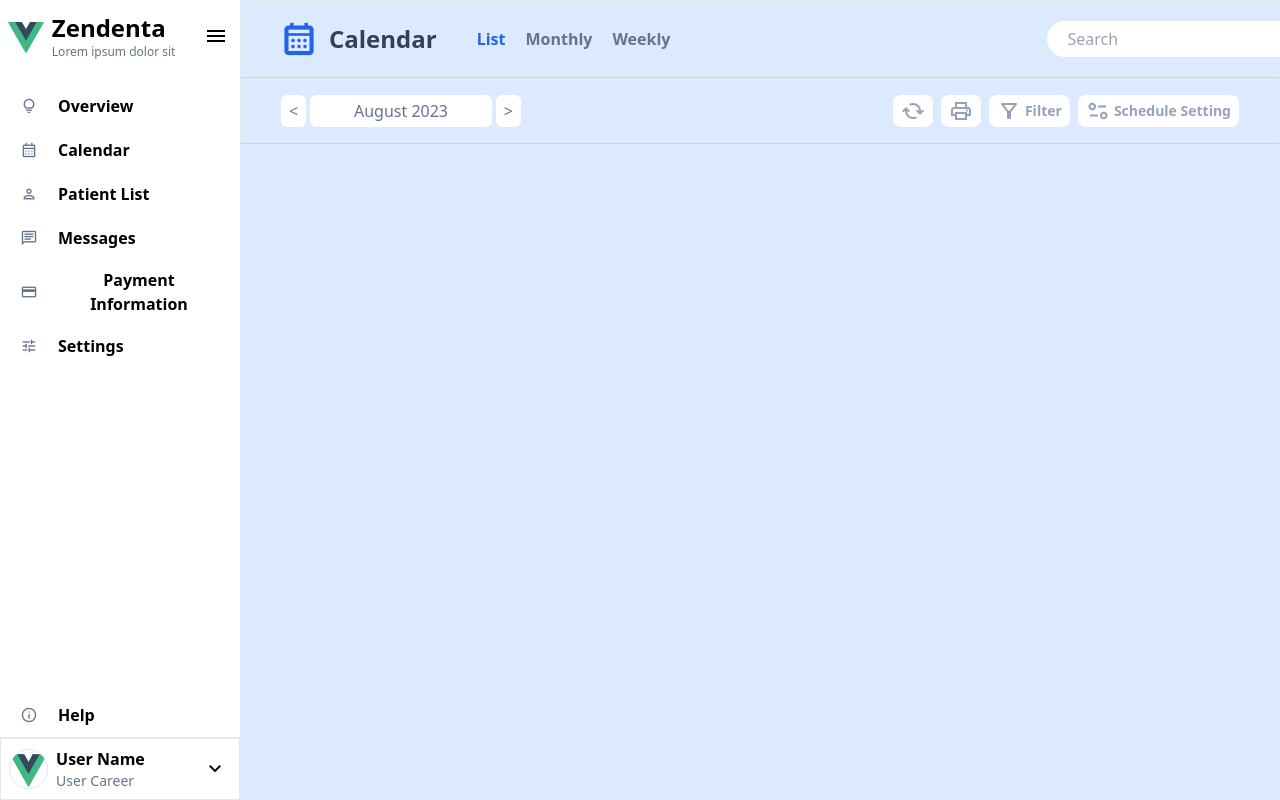
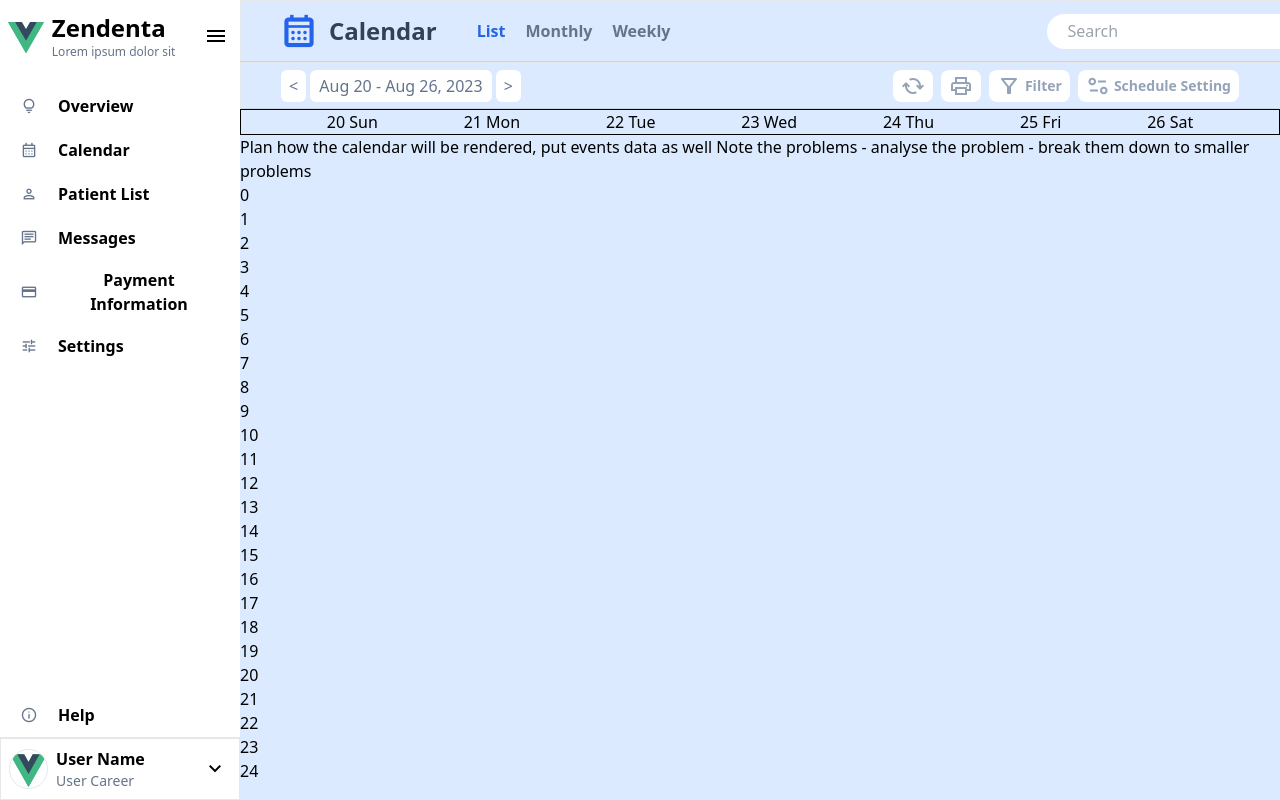
Before and after one commit to rekredhead/Calendar-App-VueJS, a Vue app: page / in a window 1280 px wide. Shown: the top 800 px of the page. Built offline with nearby package versions, Linux system fonts and the light colour scheme.

Commit message:
Modified height styling so all Main components do not break the page. Changed date-changer in optionsBar.vue to weekly dates, for easy testing. Noted how to create weekly calendar for the Body

```diff
--- /dev/null
+++ b/src/components/Main-components/Body.vue
@@ -0,0 +1,56 @@
+<script setup lang="ts">
+import { eachDayOfInterval, endOfWeek, startOfToday, startOfWeek, format } from 'date-fns';
+
+const currentDate = startOfToday();
+const currentWeekStart = startOfWeek(currentDate);
+const currentWeekEnd = endOfWeek(currentDate);
+const daysOfWeek = eachDayOfInterval({ start: currentWeekStart, end: currentWeekEnd });
+
+/*
+Idea:
+each day of the week (e.g. 23-Mon or 24-Tue) has it's own object in an array. For example:
+[{
+   date: 23-Oct-2019,
+   events: [
+      {
+         task: 'Do the laundary',
+         startTime: 09:00
+         endTime: 10:00
+         timeStamp: dd-mm-yyy 05:30:25:89
+      },
+      {
+         task: 'Workout',
+         startTime: 16:00
+         endTime: 17:00
+         timeStamp: dd-mm-yyy 05:30:26:14
+      }
+   ]
+}]
+
+Each day will have it's own column in the weekly calendar.
+On the side are the times for a fully day. Each time (e.g. 09:00 or 10:00) is on the calendar as a label.
+There is a horizontal line for each time on the calendar for to make easier to see only (no complex functionality to the line).
+Each day column has the label (which is the day like 23 Mon) at the top and a clickable element below
+   it expanding for 00:00 (earliest morning) to 23:59 (midnight).
+When the user clicks on the element, it should gets the coordinates of area that was clicked and map it to the nearest 5-minute time (e.g. 14:35).
+After the time was obtained, it should open the slide-in panel to allow the user to add a task.
+   The slide-in panel should have the startTime as the time that was clicked on.
+The slide-in panel submission should have the correct data as the EXAMPLE ARRAY above.
+Use sample data to render some tasks in different times at different dates.
+*/
+</script>
+
+<template>
+   <main class="h-[86%] overflow-y-scroll">
+      <div class="flex border border-black justify-evenly">
+         <span class="" v-for="dayOfWeek in daysOfWeek">
+            {{ format(dayOfWeek, 'dd EEE') }}
+         </span>
+      </div>
+      Plan how the calendar will be rendered, put events data as well
+      Note the problems - analyse the problem - break them down to smaller problems
+      <div v-for="(_, index) in Array(50)">
+         {{ index }}
+      </div>
+   </main>
+</template>
--- a/src/components/Main-components/Header.vue
+++ b/src/components/Main-components/Header.vue
@@ -21,7 +21,7 @@ const handleNotificationClick = () => {
 </script>
 
 <template>
-   <header class="flex justify-between px-10 py-4 items-center border border-b-slate-300">
+   <header class="flex justify-between px-10 py-4 items-center border border-b-slate-300 h-[8%]">
       <div class="flex gap-10">
          <div class="flex justify-center items-center gap-3">
             <span class="material-symbols-outlined text-4xl text-blue-600 font-bold">calendar_month</span>
--- a/src/components/Main-components/OptionsBar.vue
+++ b/src/components/Main-components/OptionsBar.vue
@@ -1,7 +1,28 @@
 <script setup lang="ts">
 import { ref } from 'vue';
-import { startOfToday, add, format } from 'date-fns';
+import { startOfToday, startOfWeek, endOfWeek, add, format } from 'date-fns';
 
+const currentDate = startOfToday();
+const currentWeekStart = startOfWeek(currentDate);
+const currentWeekEnd = endOfWeek(currentDate);
+
+const selectedWeekStart = ref(currentWeekStart);
+const selectedWeekEnd = ref(currentWeekEnd);
+
+const getPreviousDate = () => {
+   const prevWeekStart = add(selectedWeekStart.value, { weeks: -1 });
+   const prevWeekEnd = add(selectedWeekEnd.value, { weeks: -1 });
+   selectedWeekStart.value = prevWeekStart;
+   selectedWeekEnd.value = prevWeekEnd;
+}
+const getNextDate = () => {
+   const nextWeekStart = add(selectedWeekStart.value, { weeks: 1 });
+   const nextWeekEnd = add(selectedWeekEnd.value, { weeks: 1 });
+   selectedWeekStart.value = nextWeekStart;
+   selectedWeekEnd.value = nextWeekEnd;
+}
+
+/*
 const selectedDate = ref(startOfToday());
 
 const getPreviousDate = () => {
@@ -12,6 +33,7 @@ const getNextDate = () => {
    const nextDate = add(selectedDate.value, { months: 1 });
    selectedDate.value = nextDate;
 }
+*/
 
 const handleRefresh = () => {
    console.log('refresh button pressed');
@@ -28,10 +50,12 @@ const handleScheduleSettingClick = () => {
 </script>
 
 <template>
-   <nav class="flex justify-between items-center border border-b-slate-300 px-10 py-4">
+   <nav class="flex justify-between items-center border border-b-slate-300 px-10 py-4 h-[6%]">
       <div class="flex gap-1 justify-between items-center w-60">
          <button class="bg-white px-2 py-1 text-slate-500 rounded-md" @click="getPreviousDate">&lt;</button>
-         <span class="bg-white py-1 text-slate-500 rounded-md w-full text-center">{{ format(selectedDate, 'MMMM yyyy') }}</span>
+         <span class="bg-white py-1 text-slate-500 rounded-md w-full text-center">
+            {{ `${format(selectedWeekStart, 'MMM dd')} - ${format(selectedWeekEnd, 'MMM dd, yyyy')}` }}
+         </span>
          <button class="bg-white px-2 py-1 text-slate-500 rounded-md" @click="getNextDate">&gt;</button>
       </div>
       <div class="flex gap-2">
--- a/src/components/Main.vue
+++ b/src/components/Main.vue
@@ -1,12 +1,14 @@
 <script setup lang="ts">
 import Header from './Main-components/Header.vue';
 import OptionsBar from './Main-components/OptionsBar.vue';
+import Body from './Main-components/Body.vue';
 </script>
 
 <template>
-   <div class="bg-blue-100">
+   <div class="flex flex-col h-screen bg-blue-100 pb-5">
       <Header></Header>
       <OptionsBar></OptionsBar>
+      <Body></Body>
    </div>
 </template>
 
--- a/src/style.css
+++ b/src/style.css
@@ -13,4 +13,11 @@
       display: grid;
       grid-template-columns: min-content 1fr;
    }
+   ::-webkit-scrollbar {
+      width: 0.5em;
+   }
+   ::-webkit-scrollbar-thumb {
+      background-color: #A6A9B1;
+      border-radius: 1em;
+   }
 }
```
Also changed, not shown: 1 other file (tests, documents, lock files or other folders).
